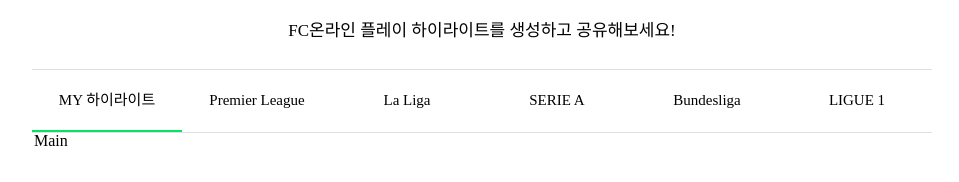
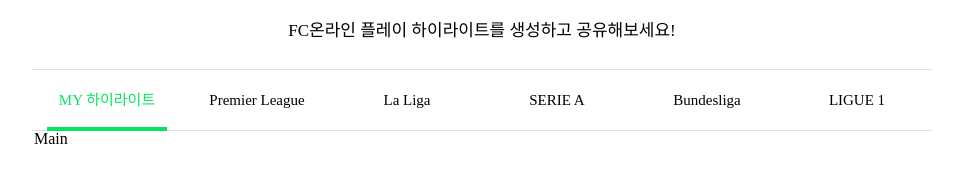
Before and after one commit to KingJiwon/highlightor, a Next.js app: page / in a window 1280 px wide. In both pictures the pointer is over the item "MY 하이라이트". Shown: the part 154-336 px from the top of the page, without its empty margins (158-1117 px from the left). Built offline with nearby package versions, Linux system fonts and the light colour scheme; a web font is replaced by a local one.

Commit message:
nav-bar effect

```diff
--- a/styles/header.module.scss
+++ b/styles/header.module.scss
@@ -38,6 +38,7 @@
       display: flex;
       justify-content: center;
       li {
+        position: relative;
         display: flex;
         justify-content: center;
         align-items: center;
@@ -47,9 +48,17 @@
         font-size: 15px;
         font-family: font.$main-font-bold;
       }
+      li:hover::after {
+        content: '';
+        position: absolute;
+        bottom: -1px;
+        background-color: #04e45f;
+        width: 80%;
+        height: 4px;
+      }
       li:hover {
         cursor: pointer;
-        border-bottom: 2px solid #04e45f;
+        color: #04e45f;
       }
     }
   }
```
